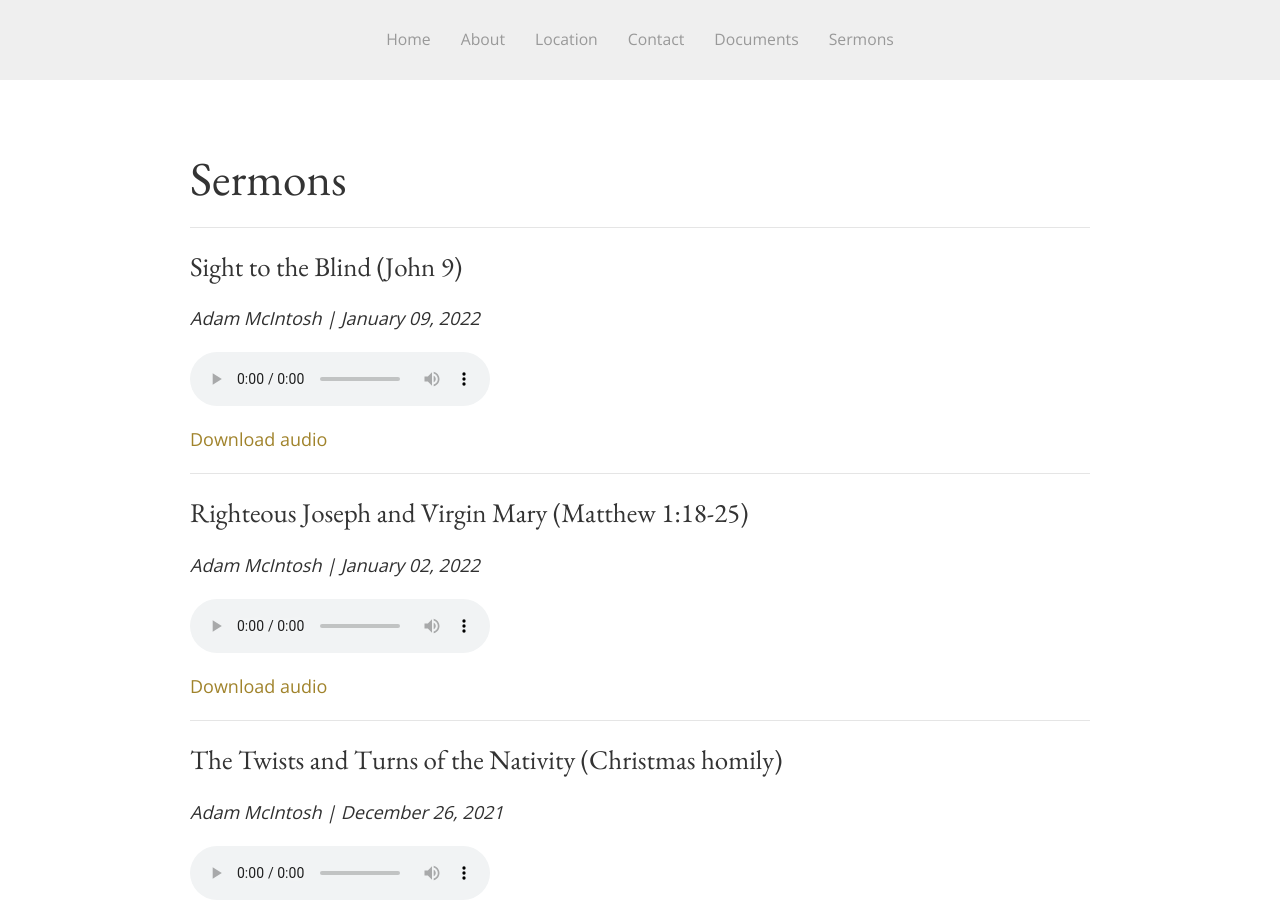
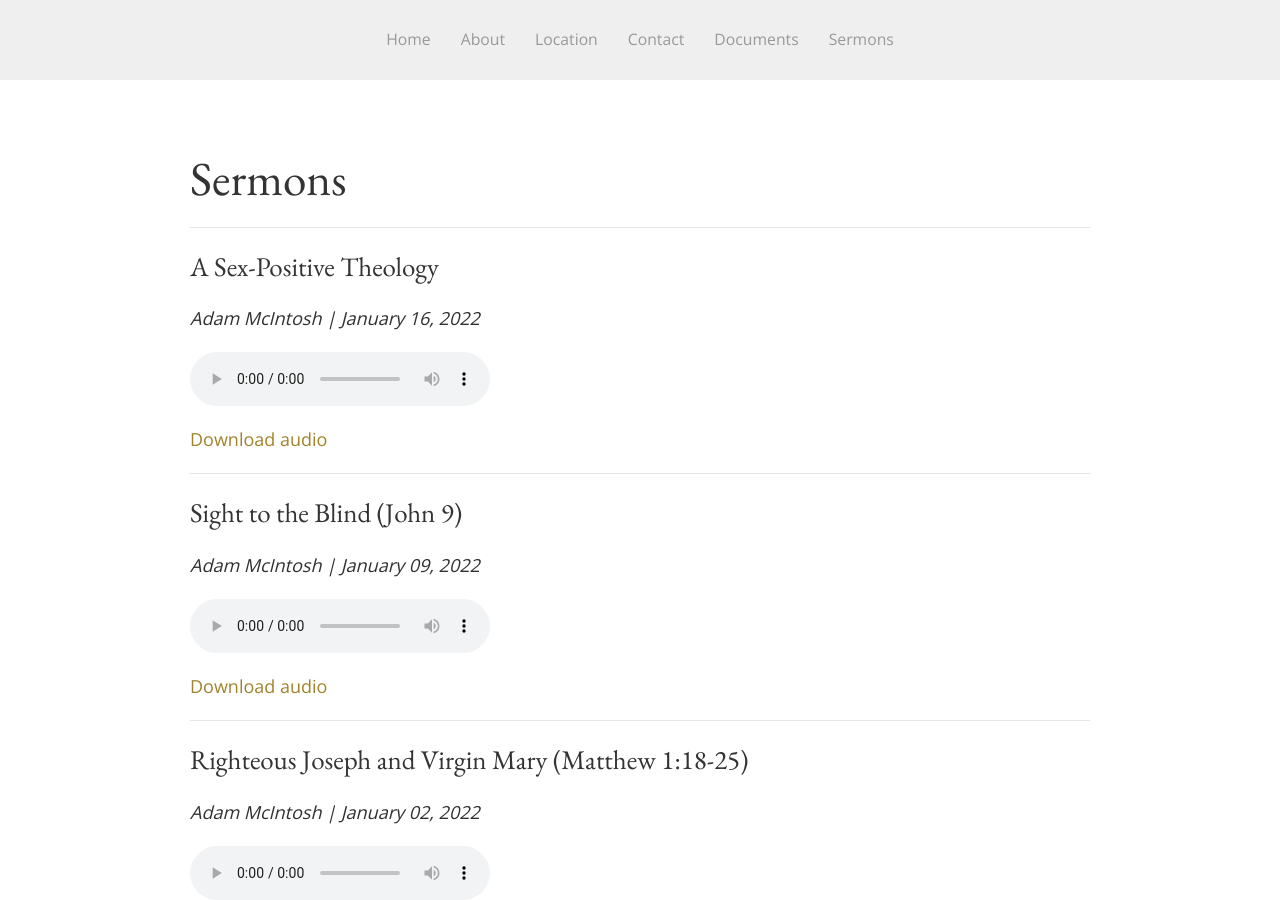
Before and after one commit to SaintDavidsChurch/website, a Jekyll site: the page built from sermons.html, in a window 1280 px wide and 900 px high. Built offline with Jekyll 4.4.1, drawn with Linux system fonts in a browser that asks for light colours.

Commit message:
Updated by InferCMS

```diff
--- a/_data/sermons.yml
+++ b/_data/sermons.yml
@@ -170,3 +170,7 @@
   date: '2022-01-09'
   preacher: Adam McIntosh
   audio_file: https://saintdavids.church/assets/sermons/2022/Adam-McIntosh_Jan9-2022_John9.mp3
+- title: A Sex-Positive Theology
+  date: '2022-01-16'
+  preacher: Adam McIntosh
+  audio_file: https://saintdavids.church/assets/sermons/2022/Adam-McIntosh_Jan16-2022_SexPositiveTheology.mp3
```
